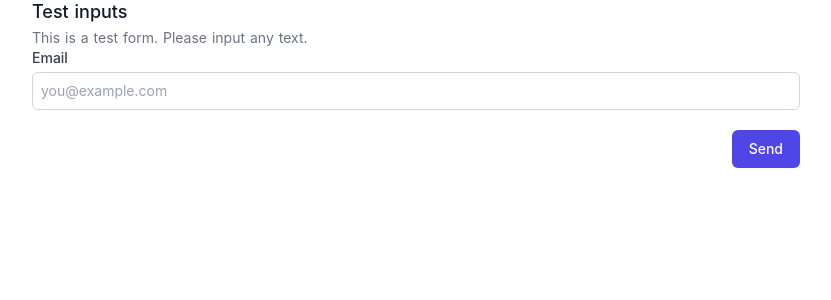
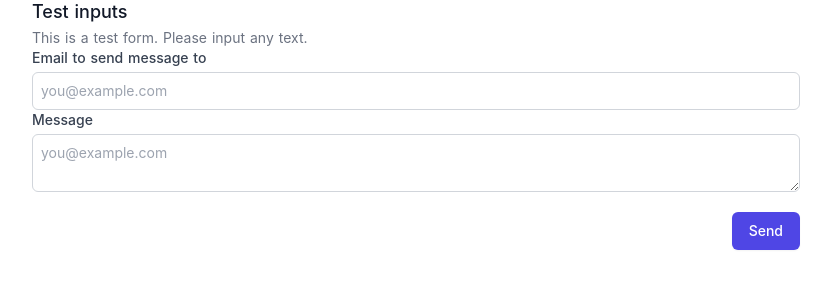
Before and after one commit to jrah/form-netlify, a Nuxt app: page / in a window 1280 px wide. Shown: the top 300 px of the page, without its empty margins (224-1055 px from the left). Built offline with nearby package versions, Linux system fonts and the light colour scheme.

Commit message:
Add message

```diff
--- a/pages/index.vue
+++ b/pages/index.vue
@@ -12,11 +12,24 @@
       </div>
       <div v-else>
         <label for="email" class="block text-sm font-medium text-gray-700"
-          >Email</label
+          >Email to send message to</label
         >
         <div class="mt-1">
           <input
             v-model="form.email"
+            type="text"
+            name="email"
+            id="email"
+            class="p-2 focus:ring-indigo-500 focus:border-indigo-500 block w-full sm:text-sm border-gray-300 border rounded-md"
+            placeholder="you@example.com"
+          />
+        </div>
+                <label for="email" class="block text-sm font-medium text-gray-700"
+          >Message</label
+        >
+        <div class="mt-1">
+          <textarea
+            v-model="form.message"
             type="text"
             name="email"
             id="email"
@@ -49,6 +62,7 @@ export default {
     return {
       form: {
         email: '',
+        message: ''
       },
       isSending: false,
       formConfirmation: false,
@@ -68,6 +82,7 @@ export default {
         this.formConfirmation === true
         console.log('success')
         this.form.email = ''
+        this.form.message = ''
         // return response
       } catch (error) {
         console.log('error', error)
```
Also changed, not shown: 1 other file (tests, documents, lock files or other folders).
